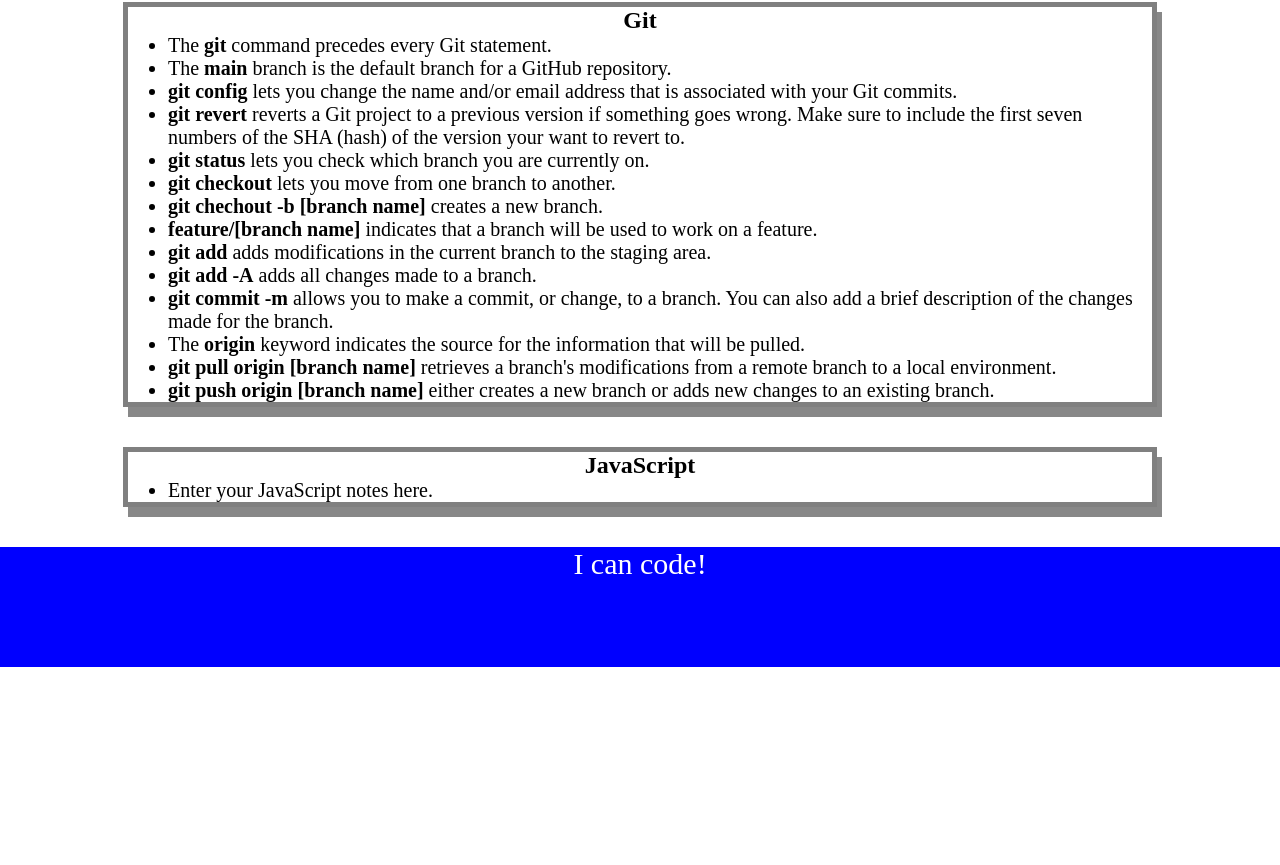
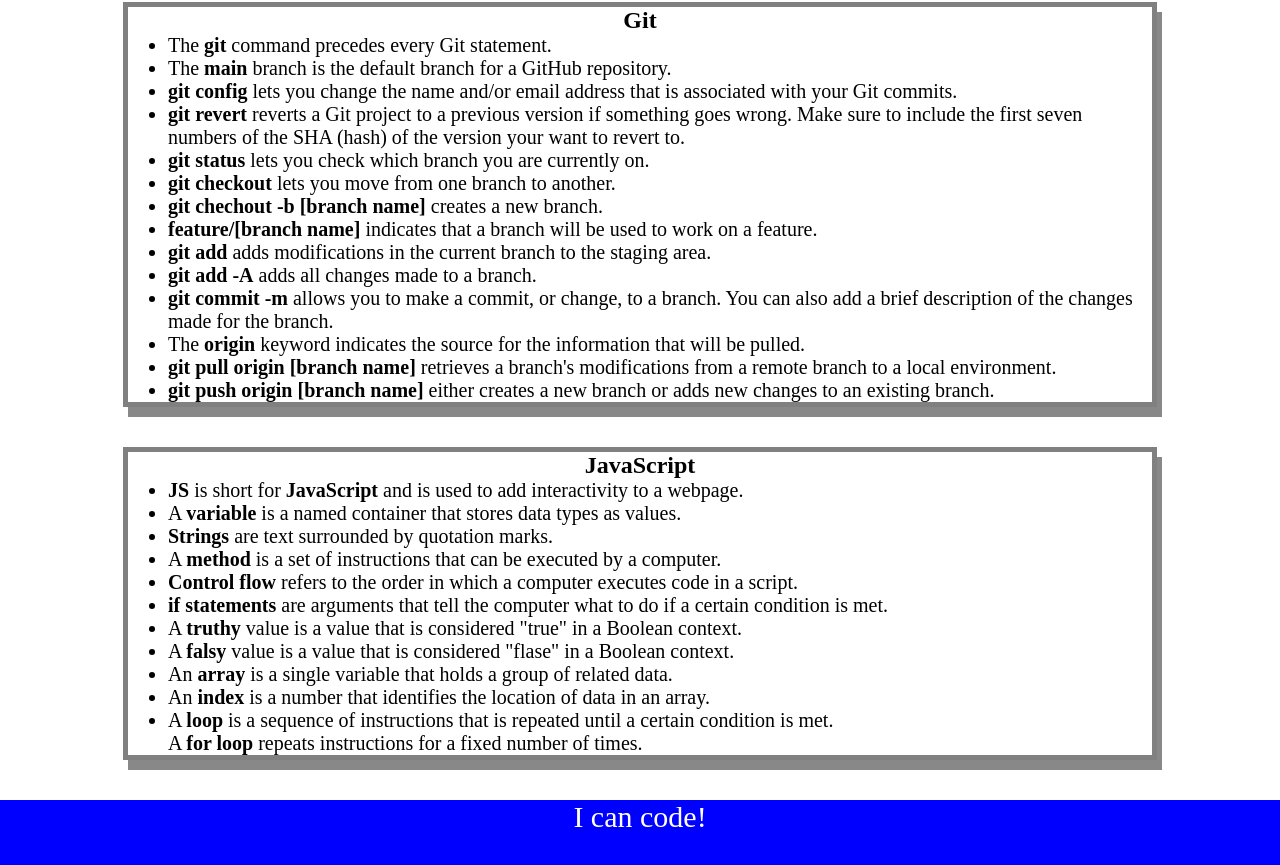
Before and after one commit to CoolJH2K/prework-study-guide, a plain HTML site: page index.html in a window 1280 px wide. Shown: the part 1209-2074 px from the top of the page. Before the commit the page ends 1876 px from the top, so only its background shows below. Drawn offline with Linux system fonts and the light colour scheme.

Commit message:
added JavaScript

```diff
--- /dev/null
+++ b/assets/script.js
@@ -0,0 +1,18 @@
+var topics = ['HTML', 'CSS', 'Git', 'JavaScript'];
+
+for(var x = 0; x < topics.length; x++) {
+    console.log(topics[x]);
+}
+
+/* if (topic === 'HTML') {
+    console.log("Let's study HTML!");
+} else if (topic === 'CSS') {
+    console.log("Let's study CSS!");
+} else if (topic === 'Git') {
+    console.log("Let's study Git!");
+} else if (topic === 'JavaScript') {
+    console.log("Let's study JavaScript!");
+} else {
+    console.log('Please try again!');
+}
+*/
--- a/index.html
+++ b/index.html
@@ -11,6 +11,7 @@
     <header id="top">
       <h1>Prework Study Guide</h1>
       <img src="./assets/bowtie-cat.png" alt="Profile image of cat wearing a bow tie." />
+      <h2>✨ Open the Console to See What's Happening ✨</h2>
     </header>
     <main>
       <section class="card" id="html-section">
@@ -79,7 +80,18 @@
       <section class="card" id="javascript-section">
         <h2>JavaScript</h2>
         <ul>
-          <li>Enter your JavaScript notes here.</li>
+          <li><strong>JS</strong> is short for <strong>JavaScript</strong> and is used to add interactivity to a webpage.</li>
+          <li>A <strong>variable</strong> is a named container that stores data types as values.</li>
+          <li><strong>Strings</strong> are text surrounded by quotation marks.</li>
+          <li>A <strong>method</strong> is a set of instructions that can be executed by a computer.</li>
+          <li><strong>Control flow</strong> refers to the order in which a computer executes code in a script.</li>
+          <li><strong>if statements</strong> are arguments that tell the computer what to do if a certain condition is met.</li>
+          <li>A <strong>truthy</strong> value is a value that is considered "true" in a Boolean context.</li>
+          <li>A <strong>falsy</strong> value is a value that is considered "flase" in a Boolean context.</li>
+          <li>An <strong>array</strong> is a single variable that holds a group of related data.</li>
+          <li>An <strong>index</strong> is a number that identifies the location of data in an array.</li>
+          <li>A <strong>loop</strong> is a sequence of instructions that is repeated until a certain condition is met.</li>
+          <lo>A <strong>for loop</strong> repeats instructions for a fixed number of times.</lo>
         </ul>
       </section>
     </main>
@@ -87,5 +99,6 @@
     <footer>
       <p>I can code!</p>
     </footer>
+    <script src="./assets/script.js"></script>
   </body>
 </html>
```
